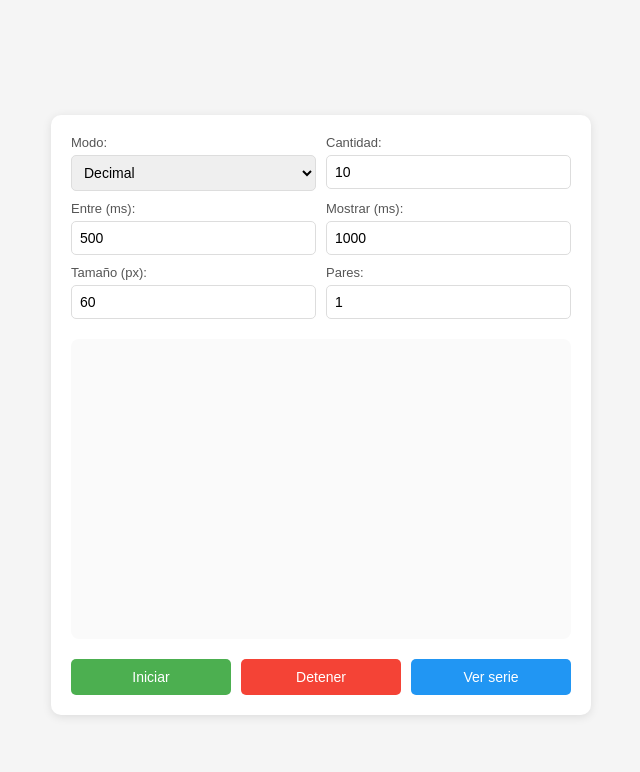
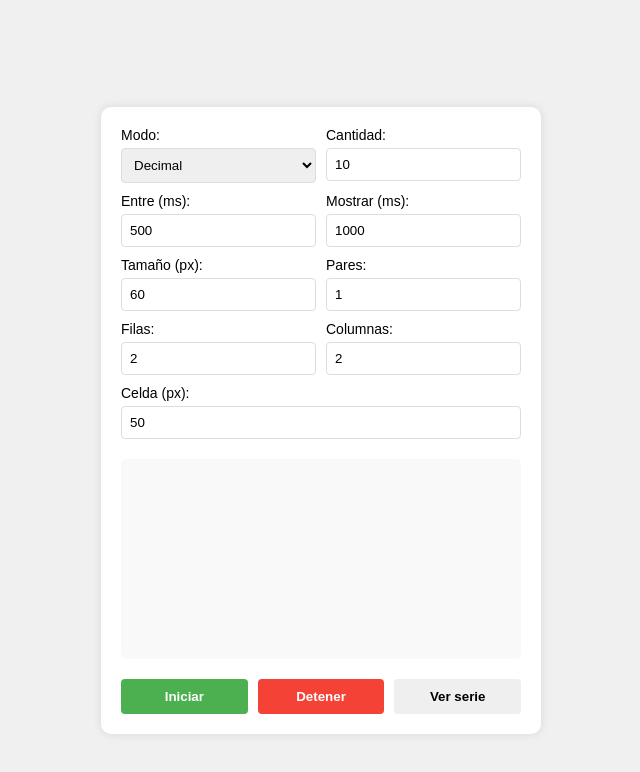
Before and after one commit to SpeedQuark/Spdpres, a plain HTML site: page index.html in a window 1280 px wide. Shown: the whole page, without its empty margins (319-959 px from the left). Drawn offline with Linux system fonts and the light colour scheme.

Commit message:
Update style.css

```diff
--- a/style.css
+++ b/style.css
@@ -1,107 +1,85 @@
 body {
     font-family: Arial, sans-serif;
     margin: 0;
-    padding: 15px;
+    padding: 20px;
     display: flex;
     justify-content: center;
     align-items: center;
     min-height: 100vh;
-    background-color: #f5f5f5;
+    background-color: #f0f0f0;
 }
 
 .container {
     width: 100%;
-    max-width: 500px;
+    max-width: 400px;
     background-color: white;
     padding: 20px;
     border-radius: 10px;
-    box-shadow: 0 2px 10px rgba(0,0,0,0.1);
+    box-shadow: 0 0 10px rgba(0,0,0,0.1);
 }
 
 .controls {
-    display: flex;
-    flex-direction: column;
-    gap: 10px;
     margin-bottom: 20px;
 }
 
 .control-row {
     display: flex;
     gap: 10px;
+    margin-bottom: 10px;
 }
 
 .control-group {
     flex: 1;
-    min-width: 0;
 }
 
 .control-group label {
     display: block;
-    font-size: 13px;
     margin-bottom: 5px;
-    color: #555;
+    font-size: 14px;
 }
 
 .control-group input,
 .control-group select {
     width: 100%;
     padding: 8px;
-    font-size: 14px;
     border: 1px solid #ddd;
-    border-radius: 5px;
+    border-radius: 4px;
     box-sizing: border-box;
 }
 
-.matrix-controls {
-    display: none;
-}
-
 .numbers-container {
-    margin: 20px 0;
-    height: 300px;
+    height: 200px;
     display: flex;
     justify-content: center;
     align-items: center;
-    background-color: #fafafa;
-    border-radius: 8px;
-    overflow: hidden;
+    margin: 20px 0;
+    background-color: #f9f9f9;
+    border-radius: 5px;
 }
 
 .numbers {
-    display: flex;
-    flex-wrap: wrap;
-    gap: 15px;
-    justify-content: center;
-    align-items: center;
-    padding: 15px;
-    width: 100%;
+    text-align: center;
 }
 
 .numbers img {
     max-width: 100%;
-    height: auto;
-    object-fit: contain;
-    border-radius: 5px;
-    box-shadow: 0 4px 8px rgba(0,0,0,0.2);
-    background-color: white;
-    padding: 5px;
-    display: block; /* Asegura que la imagen se muestre */
+    max-height: 150px;
+    display: block;
+    margin: 0 auto;
 }
 
 .buttons {
     display: flex;
     gap: 10px;
-    margin-top: 20px;
 }
 
 .buttons button {
     flex: 1;
     padding: 10px;
-    font-size: 14px;
     border: none;
-    border-radius: 5px;
+    border-radius: 4px;
     cursor: pointer;
-    transition: background-color 0.3s;
+    font-weight: bold;
 }
 
 #start {
@@ -113,23 +91,3 @@ body {
     background-color: #f44336;
     color: white;
 }
-
-#showLast {
-    background-color: #2196F3;
-    color: white;
-}
-
-.buttons button:hover {
-    opacity: 0.9;
-}
-
-.buttons button:disabled {
-    background-color: #cccccc;
-    cursor: not-allowed;
-}
-
-@media (max-width: 400px) {
-    .control-row {
-        flex-direction: column;
-    }
-}
```
